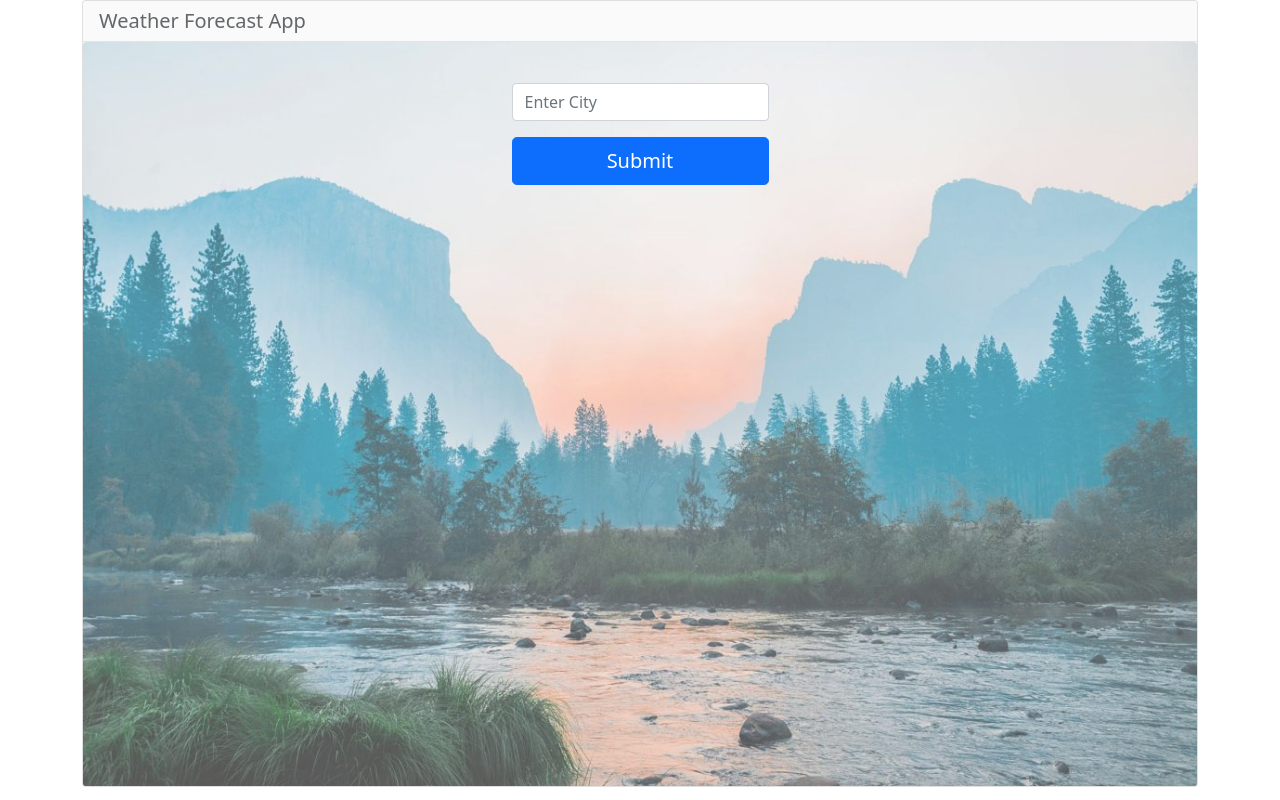
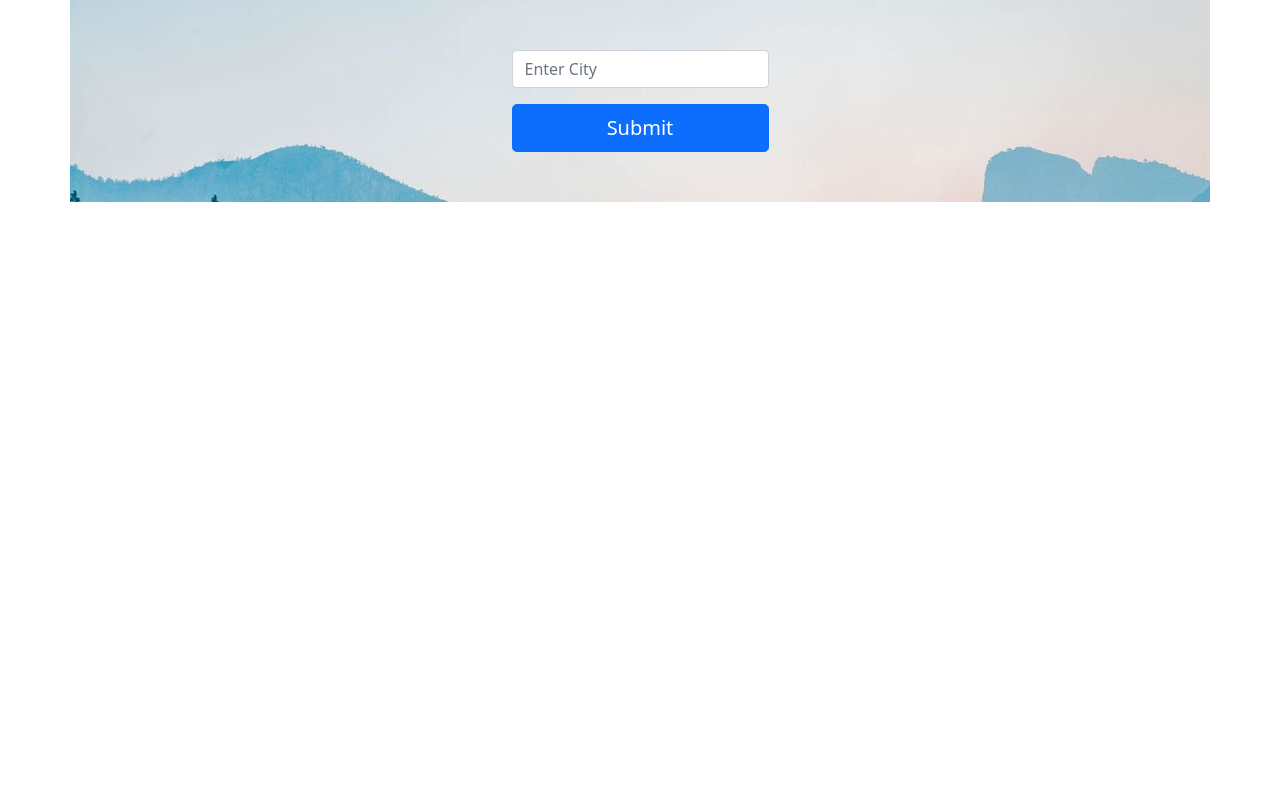
Before and after one commit to lhes23/react-weather-app, a React (Create React App) app: page / in a window 1280 px wide. Built offline with nearby package versions, Linux system fonts and the light colour scheme; the HTML template or start-up script is replaced by a standard one.

Commit message:
remove Cards

```diff
--- a/src/App.js
+++ b/src/App.js
@@ -27,19 +27,11 @@ function App() {
   }, [cityDetails]);
 
   return (
-    <Container>
+    <Container className="cold">
       <Row>
         <Col>
-          <Cards
-            title="Weather Forecast App"
-            temp={cityDetails && cityDetails.main.temp}
-          >
-            <Input
-              setCity={setCity}
-              onSubmitFormHandler={onSubmitFormHandler}
-            />
-            {cityDetails && <ResultBox cityDetails={cityDetails} />}
-          </Cards>
+          <Input setCity={setCity} onSubmitFormHandler={onSubmitFormHandler} />
+          {cityDetails && <ResultBox cityDetails={cityDetails} />}
         </Col>
       </Row>
     </Container>
--- a/src/index.css
+++ b/src/index.css
@@ -2,6 +2,14 @@
   margin: 0;
   padding: 0;
   box-sizing: border-box;
+}
+
+.cold {
+  background: url("./assets/cold.jpg");
+}
+
+.warm {
+  background: url("./assets/warm.jpg");
 }
 
 .location-box .location {
```
